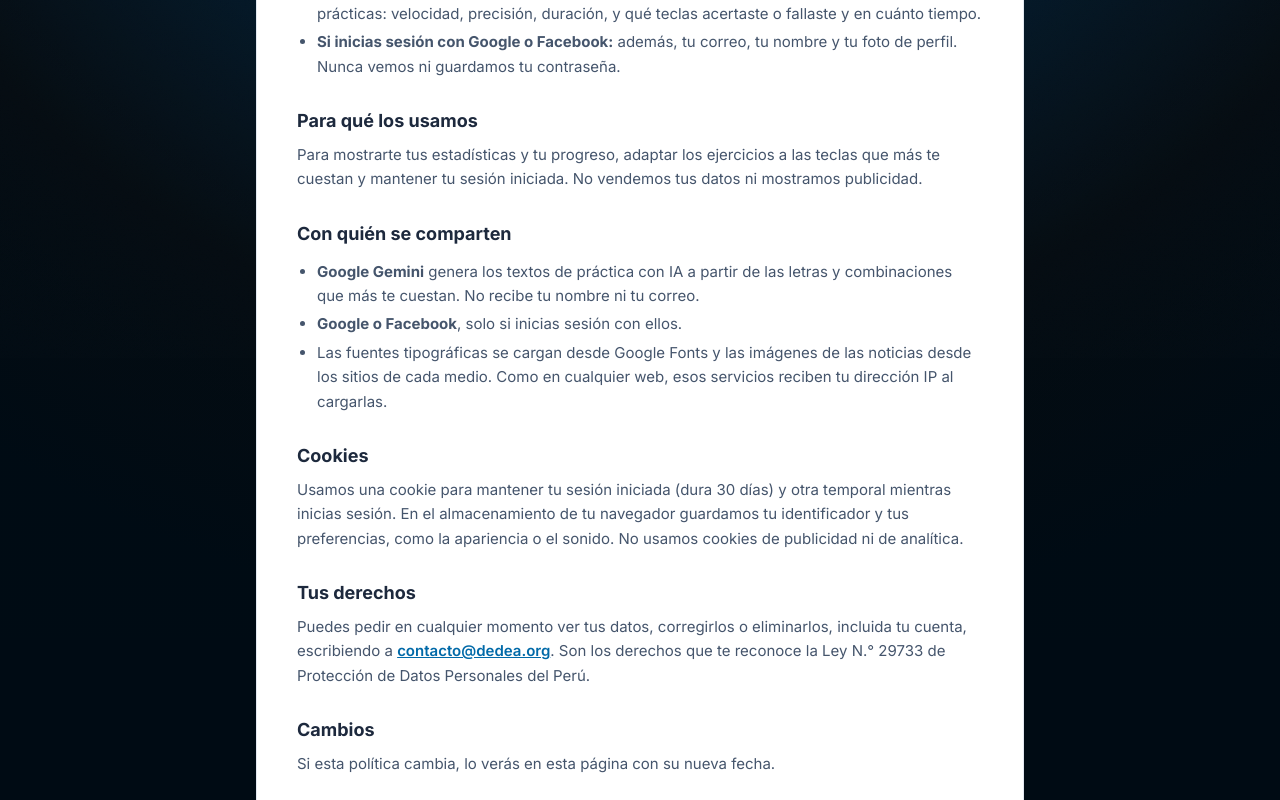
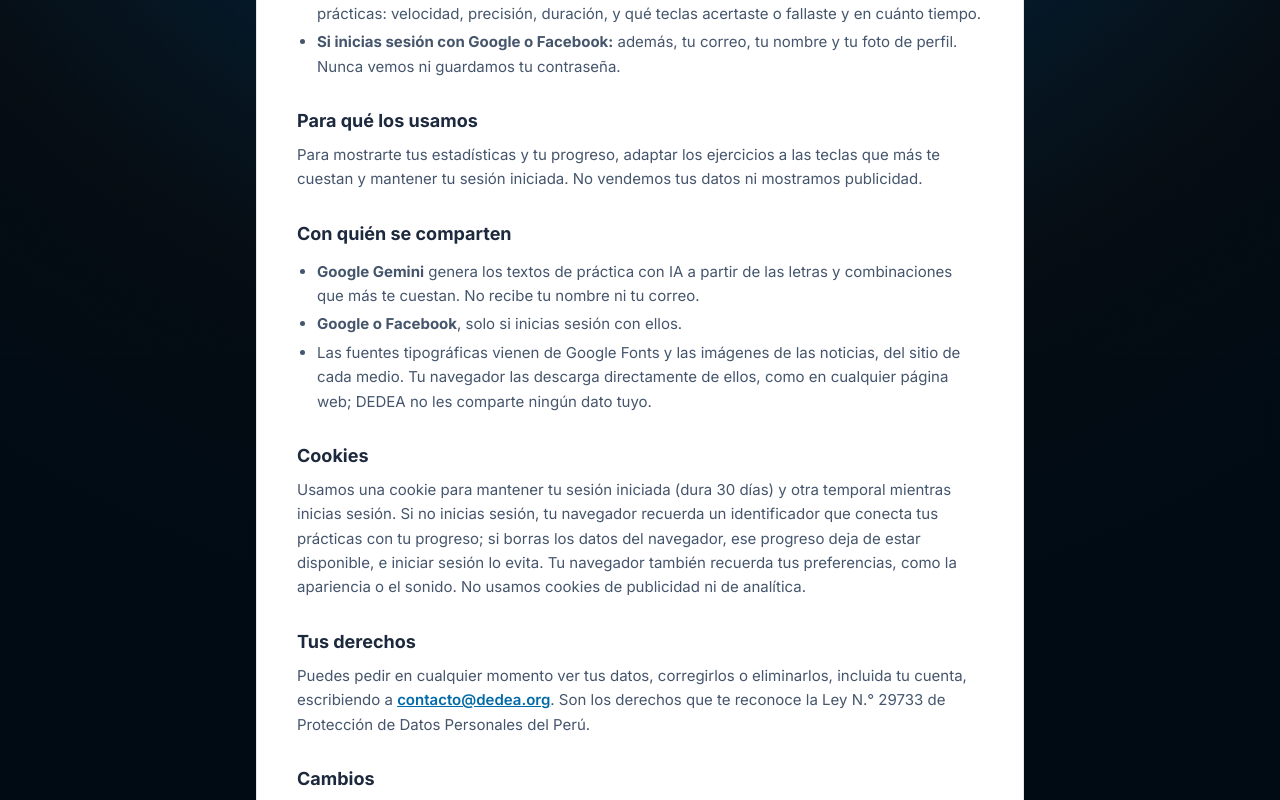
Before and after one commit to MarcoJosue25/DEDEA, a React (Vite) app in the folder frontend/: page /privacidad in a window 1280 px wide. Shown: the part 442-1242 px from the top of the page. Built offline with nearby package versions, Linux system fonts and the light colour scheme; no server answers.

Commit message:
Reescribe en Privacidad los párrafos de servicios externos y del navegador
Mismo contenido, con un tono que no sugiere que se reparten datos, y aclarando que lo que el navegador recuerda es el identificador: los resultados viven en el servidor.

```diff
--- a/frontend/src/views/PrivacidadView.tsx
+++ b/frontend/src/views/PrivacidadView.tsx
@@ -59,9 +59,9 @@ const PrivacidadView = () => (
               <strong>Google o Facebook</strong>, solo si inicias sesión con ellos.
             </li>
             <li>
-              Las fuentes tipográficas se cargan desde Google Fonts y las imágenes de las
-              noticias desde los sitios de cada medio. Como en cualquier web, esos servicios
-              reciben tu dirección IP al cargarlas.
+              Las fuentes tipográficas vienen de Google Fonts y las imágenes de las noticias,
+              del sitio de cada medio. Tu navegador las descarga directamente de ellos, como en
+              cualquier página web; DEDEA no les comparte ningún dato tuyo.
             </li>
           </ul>
         ),
@@ -71,9 +71,11 @@ const PrivacidadView = () => (
         contenido: (
           <p>
             Usamos una cookie para mantener tu sesión iniciada (dura 30 días) y otra temporal
-            mientras inicias sesión. En el almacenamiento de tu navegador guardamos tu
-            identificador y tus preferencias, como la apariencia o el sonido. No usamos cookies
-            de publicidad ni de analítica.
+            mientras inicias sesión. Si no inicias sesión, tu navegador recuerda un
+            identificador que conecta tus prácticas con tu progreso; si borras los datos del
+            navegador, ese progreso deja de estar disponible, e iniciar sesión lo evita. Tu
+            navegador también recuerda tus preferencias, como la apariencia o el sonido. No
+            usamos cookies de publicidad ni de analítica.
           </p>
         ),
       },
```
